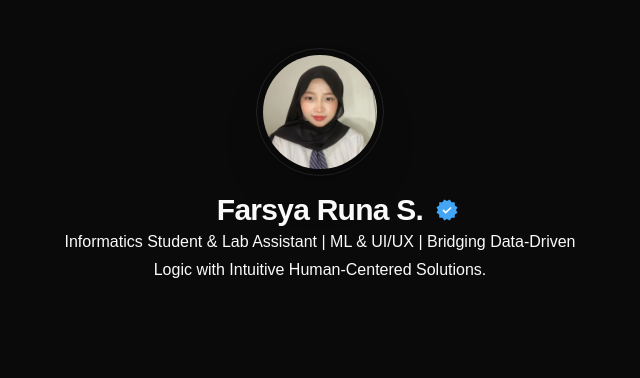
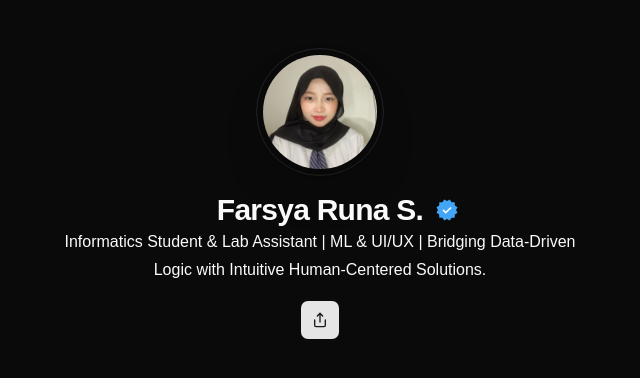
Before and after one commit to frsyrnaa/portfolio, a React (Vite) app: page / in a window 1280 px wide. Shown: the top 378 px of the page, without its empty margins (320-960 px from the left). Built offline with nearby package versions, Linux system fonts and the light colour scheme.

Commit message:
feat: added a share link button with a toast

```diff
--- /dev/null
+++ b/src/components/link-share.tsx
@@ -0,0 +1,29 @@
+"use client";
+
+import { Button } from "@/components/ui/button";
+import { Share } from "lucide-react";
+import { toast } from "sonner";
+
+export function LinkShare() {
+  const handleShare = async () => {
+    const url = window.location.href;
+
+    try {
+      await navigator.clipboard.writeText(url);
+
+      toast.success("Link copied!", {
+        description: url,
+      });
+    } catch (err) {
+      toast.error(`Failed to copy link: ${err}`, {
+        description: "Please try again",
+      });
+    }
+  };
+
+  return (
+    <Button size="icon-lg" onClick={handleShare}>
+      <Share />
+    </Button>
+  );
+}
--- a/src/components/page/heading.tsx
+++ b/src/components/page/heading.tsx
@@ -1,4 +1,5 @@
 import pfp from "@/assets/images/pfp.jpeg";
+import { LinkShare } from "../link-share";
 
 export function Heading() {
   return (
@@ -29,6 +30,10 @@
           Informatics Student & Lab Assistant | ML & UI/UX | Bridging Data-Driven Logic with Intuitive Human-Centered Solutions.
         </p>
       </div>
+
+      <div className="flex justify-center items-center gap-x-3 w-full">
+        <LinkShare />
+      </div>
     </header>
   );
 }
--- /dev/null
+++ b/src/components/ui/button.tsx
@@ -0,0 +1,58 @@
+import { Button as ButtonPrimitive } from "@base-ui/react/button"
+import { cva, type VariantProps } from "class-variance-authority"
+
+import { cn } from "@/lib/utils"
+
+const buttonVariants = cva(
+  "group/button inline-flex shrink-0 items-center justify-center rounded-md border border-transparent bg-clip-padding text-sm font-medium whitespace-nowrap transition-all outline-none select-none focus-visible:border-ring focus-visible:ring-3 focus-visible:ring-ring/50 active:translate-y-px disabled:pointer-events-none disabled:opacity-50 aria-invalid:border-destructive aria-invalid:ring-3 aria-invalid:ring-destructive/20 dark:aria-invalid:border-destructive/50 dark:aria-invalid:ring-destructive/40 [&_svg]:pointer-events-none [&_svg]:shrink-0 [&_svg:not([class*='size-'])]:size-4",
+  {
+    variants: {
+      variant: {
+        default: "bg-primary text-primary-foreground hover:bg-primary/80",
+        outline:
+          "border-border bg-background shadow-xs hover:bg-muted hover:text-foreground aria-expanded:bg-muted aria-expanded:text-foreground dark:border-input dark:bg-input/30 dark:hover:bg-input/50",
+        secondary:
+          "bg-secondary text-secondary-foreground hover:bg-secondary/80 aria-expanded:bg-secondary aria-expanded:text-secondary-foreground",
+        ghost:
+          "hover:bg-muted hover:text-foreground aria-expanded:bg-muted aria-expanded:text-foreground dark:hover:bg-muted/50",
+        destructive:
+          "bg-destructive/10 text-destructive hover:bg-destructive/20 focus-visible:border-destructive/40 focus-visible:ring-destructive/20 dark:bg-destructive/20 dark:hover:bg-destructive/30 dark:focus-visible:ring-destructive/40",
+        link: "text-primary underline-offset-4 hover:underline",
+      },
+      size: {
+        default:
+          "h-9 gap-1.5 px-2.5 in-data-[slot=button-group]:rounded-md has-data-[icon=inline-end]:pr-2 has-data-[icon=inline-start]:pl-2",
+        xs: "h-6 gap-1 rounded-[min(var(--radius-md),8px)] px-2 text-xs in-data-[slot=button-group]:rounded-md has-data-[icon=inline-end]:pr-1.5 has-data-[icon=inline-start]:pl-1.5 [&_svg:not([class*='size-'])]:size-3",
+        sm: "h-8 gap-1 rounded-[min(var(--radius-md),10px)] px-2.5 in-data-[slot=button-group]:rounded-md has-data-[icon=inline-end]:pr-1.5 has-data-[icon=inline-start]:pl-1.5",
+        lg: "h-10 gap-1.5 px-2.5 has-data-[icon=inline-end]:pr-3 has-data-[icon=inline-start]:pl-3",
+        icon: "size-9",
+        "icon-xs":
+          "size-6 rounded-[min(var(--radius-md),8px)] in-data-[slot=button-group]:rounded-md [&_svg:not([class*='size-'])]:size-3",
+        "icon-sm":
+          "size-8 rounded-[min(var(--radius-md),10px)] in-data-[slot=button-group]:rounded-md",
+        "icon-lg": "size-10",
+      },
+    },
+    defaultVariants: {
+      variant: "default",
+      size: "default",
+    },
+  }
+)
+
+function Button({
+  className,
+  variant = "default",
+  size = "default",
+  ...props
+}: ButtonPrimitive.Props & VariantProps<typeof buttonVariants>) {
+  return (
+    <ButtonPrimitive
+      data-slot="button"
+      className={cn(buttonVariants({ variant, size, className }))}
+      {...props}
+    />
+  )
+}
+
+export { Button, buttonVariants }
--- a/src/main.tsx
+++ b/src/main.tsx
@@ -2,12 +2,14 @@
 import { createRoot } from "react-dom/client";
 import { ThemeProvider } from "./components/theme-provider";
 import Home from "./home";
+import { Toaster } from "sonner";
 import "./index.css";
 
 createRoot(document.getElementById("root")!).render(
   <StrictMode>
     <ThemeProvider defaultTheme="dark" storageKey="vite-ui-theme">
       <Home />
+      <Toaster />
     </ThemeProvider>
   </StrictMode>,
 );
```
